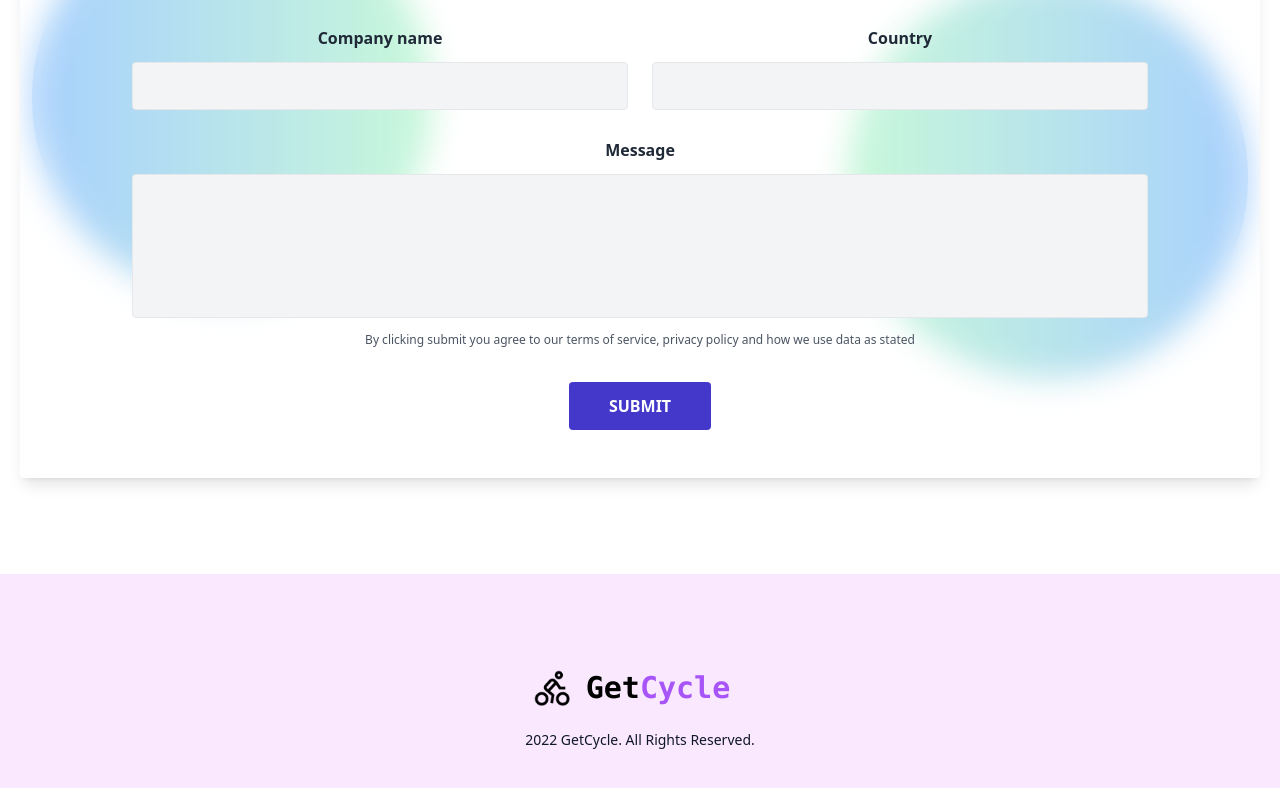
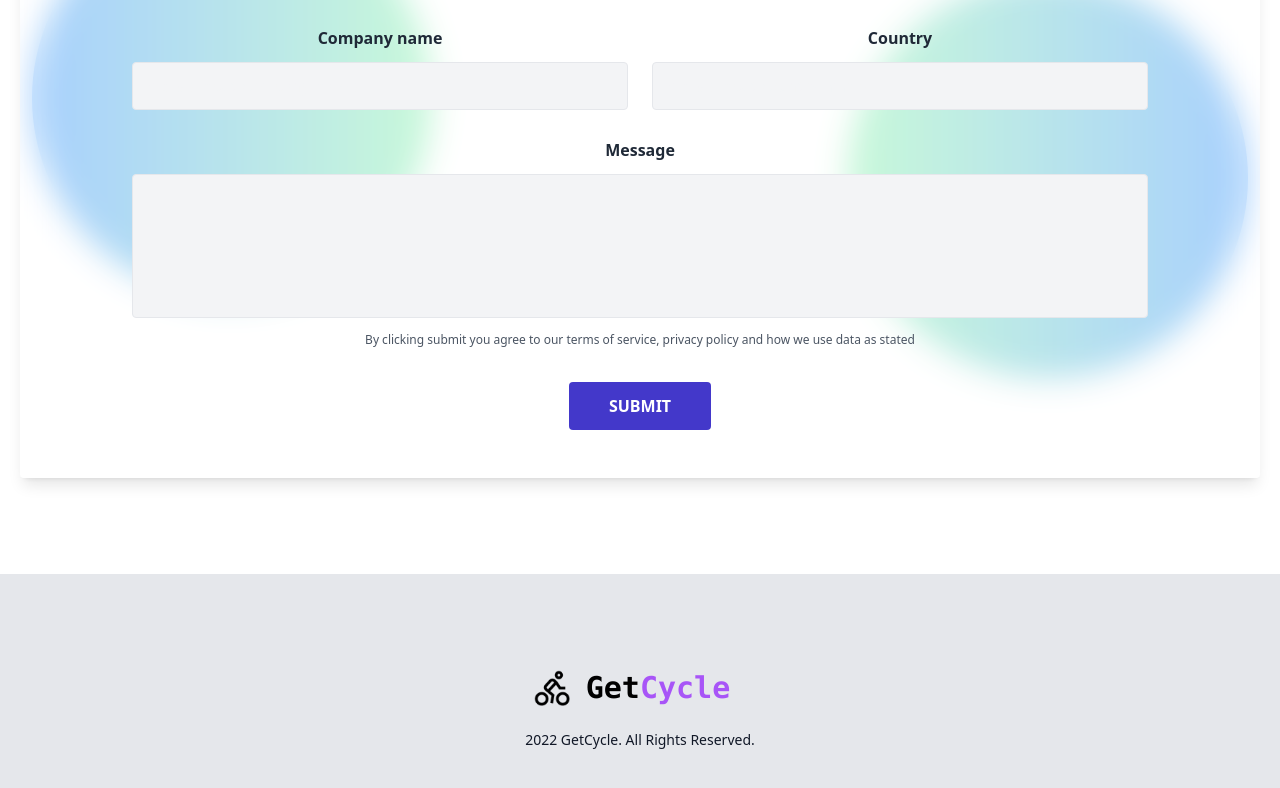
Before and after one commit to joypaul3592/Cycle-management-app, a React (Create React App) app: page / in a window 1280 px wide. Shown: the part 1779-2567 px from the top of the page. Built offline with nearby package versions, Linux system fonts and the light colour scheme; no server answers.

Commit message:
adding footer style

```diff
--- a/src/Components/Sheard/Footer/Footer.js
+++ b/src/Components/Sheard/Footer/Footer.js
@@ -4,10 +4,10 @@ import logo from '../../../img/logo.png'
 const Footer = () => {
 
     return (
-        <div className="pt-12">
-            <footer id="footer" className="relative z-50 bg-fuchsia-100 py-24">
+        <div className="pt-12 ">
+            <footer id="footer" className="relative z-50 bg-gray-200 py-24 ">
 
-                <div className=" flex flex-col justify-center items-center">
+                <div className=" flex flex-col justify-center items-center ">
                     <Link className="flex-shrink-0 flex items-center " to={'/'}>
                         <img
                             className="block h-9 w-auto"
```
